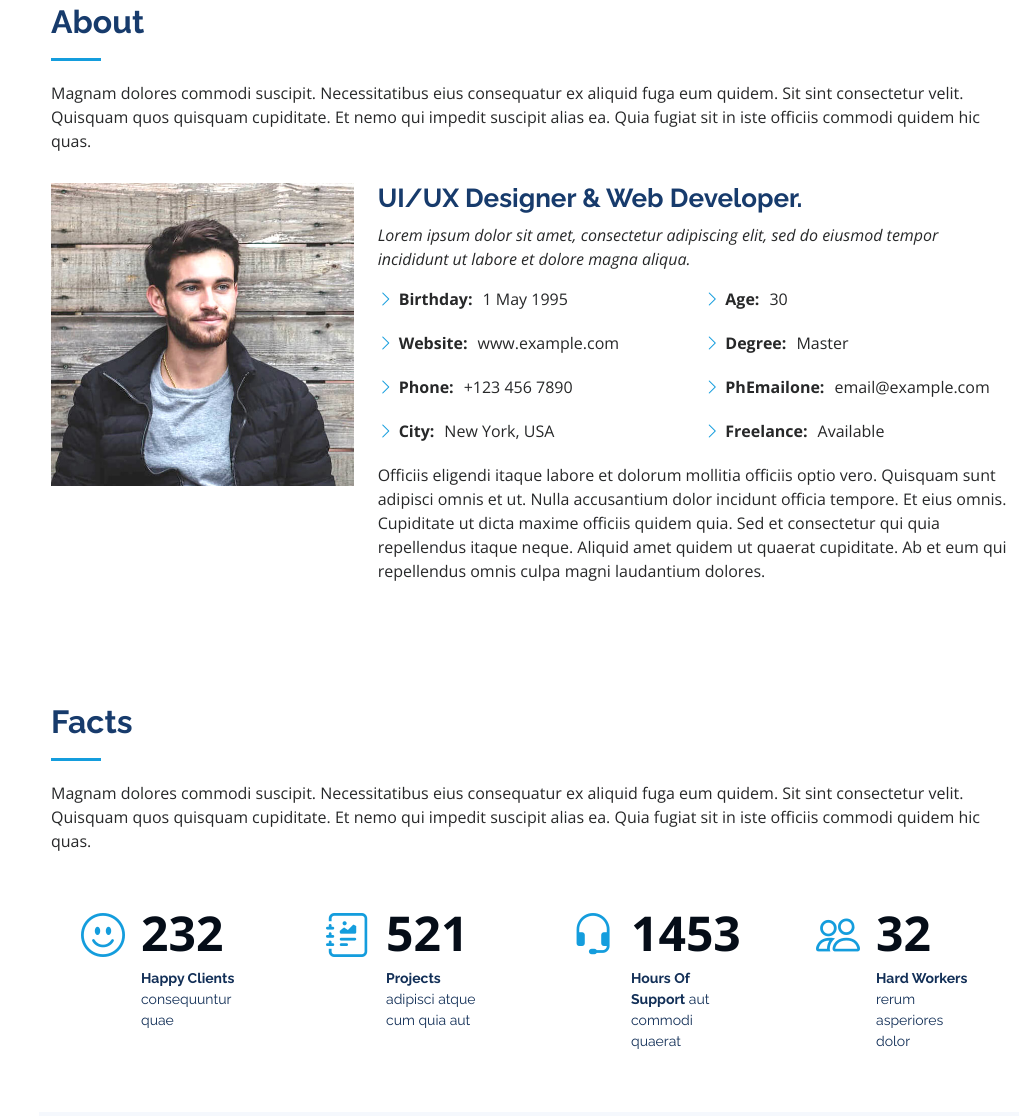
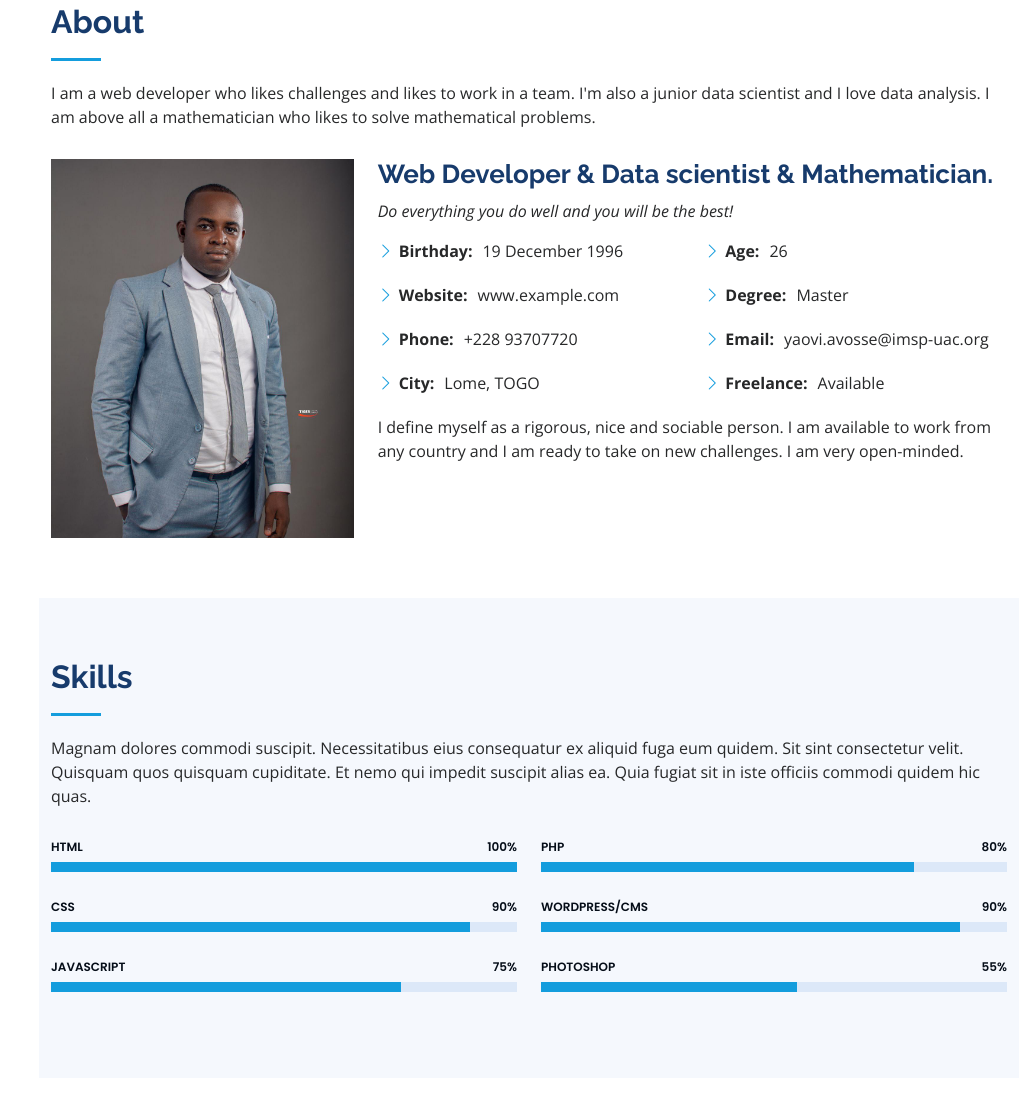
Before and after one commit to MariusAvosse/MonPortFolio, a plain HTML site: page index.html in a window 1280 px wide. Shown: the part 857-1973 px from the top of the page, without its empty margins (261-1280 px from the left). Drawn offline with nearby package versions, Linux system fonts and the light colour scheme.

Commit message:
Hero and About sections

```diff
--- a/assets/css/style.css
+++ b/assets/css/style.css
@@ -198,7 +198,7 @@ h1, h2, h3, h4, h5, h6 {
 #hero {
   width: 100%;
   height: 100vh;
-  background: url("../img/hero-bg.jpg") top center;
+  background: url("../img/marius1.jpg") top center;
   background-size: cover;
 }
 #hero:before {
--- a/index.html
+++ b/index.html
@@ -10,8 +10,8 @@
   <meta content="" name="keywords">
 
   <!-- Favicons -->
-  <link href="assets/img/favicon.png" rel="icon">
-  <link href="assets/img/apple-touch-icon.png" rel="apple-touch-icon">
+  <link href="assets/img/marius1.jpg" rel="icon">
+  <link href="assets/img/marius1.jpg" rel="apple-touch-icon">
 
   <!-- Google Fonts -->
   <link href="https://fonts.googleapis.com/css?family=Open+Sans:300,300i,400,400i,600,600i,700,700i|Raleway:300,300i,400,400i,500,500i,600,600i,700,700i|Poppins:300,300i,400,400i,500,500i,600,600i,700,700i" rel="stylesheet">
@@ -39,7 +39,7 @@
     <div class="d-flex flex-column">
 
       <div class="profile">
-        <img src="assets/img/profile-img.jpg" alt="" class="img-fluid rounded-circle">
+        <img src="assets/img/marius1.jpg" alt="" class="img-fluid rounded-circle">
         <h1 class="text-light"><a href="index.html">Marius  AVOSSE</a></h1>
         <div class="social-links mt-3 text-center">
           <a href="#" class="twitter"><i class="bx bxl-twitter"></i></a>
@@ -66,8 +66,8 @@
   <!-- ======= Hero Section ======= -->
   <section id="hero" class="d-flex flex-column justify-content-center align-items-center">
     <div class="hero-container" data-aos="fade-in">
-      <h1>Marius  AVOSSE</h1>
-      <p>Je suis <span class="typed" data-typed-items="Dévéloppeur, Mathématicien, Freelancer, Data Scientist"></span></p>
+      <p>Marius  AVOSSE</p>
+      <p>I'm <span class="typed" data-typed-items="Software developer, Mathematician, Freelancer, Data Scientist"></span></p>
     </div>
   </section><!-- End Hero -->
 
@@ -79,94 +79,49 @@
 
         <div class="section-title">
           <h2>About</h2>
-          <p>Magnam dolores commodi suscipit. Necessitatibus eius consequatur ex aliquid fuga eum quidem. Sit sint consectetur velit. Quisquam quos quisquam cupiditate. Et nemo qui impedit suscipit alias ea. Quia fugiat sit in iste officiis commodi quidem hic quas.</p>
+          <p>I am a web developer who likes challenges and likes to work in a team.
+            I'm also a junior data scientist and I love data analysis.
+            I am above all a mathematician who likes to solve mathematical problems.
+          </p>
         </div>
 
         <div class="row">
           <div class="col-lg-4" data-aos="fade-right">
-            <img src="assets/img/profile-img.jpg" class="img-fluid" alt="">
+            <img src="assets/img/marius1.jpg" class="img-fluid" alt="">
           </div>
           <div class="col-lg-8 pt-4 pt-lg-0 content" data-aos="fade-left">
-            <h3>UI/UX Designer &amp; Web Developer.</h3>
+            <h3>Web Developer &amp; Data scientist &amp; Mathematician.</h3>
             <p class="fst-italic">
-              Lorem ipsum dolor sit amet, consectetur adipiscing elit, sed do eiusmod tempor incididunt ut labore et dolore
-              magna aliqua.
+              Do everything you do well and you will be the best!
             </p>
             <div class="row">
               <div class="col-lg-6">
                 <ul>
-                  <li><i class="bi bi-chevron-right"></i> <strong>Birthday:</strong> <span>1 May 1995</span></li>
+                  <li><i class="bi bi-chevron-right"></i> <strong>Birthday:</strong> <span>19 December 1996</span></li>
                   <li><i class="bi bi-chevron-right"></i> <strong>Website:</strong> <span>www.example.com</span></li>
-                  <li><i class="bi bi-chevron-right"></i> <strong>Phone:</strong> <span>+123 456 7890</span></li>
-                  <li><i class="bi bi-chevron-right"></i> <strong>City:</strong> <span>New York, USA</span></li>
+                  <li><i class="bi bi-chevron-right"></i> <strong>Phone:</strong> <span>+228 93707720</span></li>
+                  <li><i class="bi bi-chevron-right"></i> <strong>City:</strong> <span>Lome, TOGO</span></li>
                 </ul>
               </div>
               <div class="col-lg-6">
                 <ul>
-                  <li><i class="bi bi-chevron-right"></i> <strong>Age:</strong> <span>30</span></li>
+                  <li><i class="bi bi-chevron-right"></i> <strong>Age:</strong> <span>26</span></li>
                   <li><i class="bi bi-chevron-right"></i> <strong>Degree:</strong> <span>Master</span></li>
-                  <li><i class="bi bi-chevron-right"></i> <strong>PhEmailone:</strong> <span>email@example.com</span></li>
+                  <li><i class="bi bi-chevron-right"></i> <strong>Email:</strong> <span>yaovi.avosse@imsp-uac.org</span></li>
                   <li><i class="bi bi-chevron-right"></i> <strong>Freelance:</strong> <span>Available</span></li>
                 </ul>
               </div>
             </div>
             <p>
-              Officiis eligendi itaque labore et dolorum mollitia officiis optio vero. Quisquam sunt adipisci omnis et ut. Nulla accusantium dolor incidunt officia tempore. Et eius omnis.
-              Cupiditate ut dicta maxime officiis quidem quia. Sed et consectetur qui quia repellendus itaque neque. Aliquid amet quidem ut quaerat cupiditate. Ab et eum qui repellendus omnis culpa magni laudantium dolores.
+              I define myself as a rigorous, nice and sociable person.
+              I am available to work from any country and I am ready to take on new challenges.
+              I am very open-minded.
             </p>
           </div>
         </div>
 
       </div>
     </section><!-- End About Section -->
-
-    <!-- ======= Facts Section ======= -->
-    <section id="facts" class="facts">
-      <div class="container">
-
-        <div class="section-title">
-          <h2>Facts</h2>
-          <p>Magnam dolores commodi suscipit. Necessitatibus eius consequatur ex aliquid fuga eum quidem. Sit sint consectetur velit. Quisquam quos quisquam cupiditate. Et nemo qui impedit suscipit alias ea. Quia fugiat sit in iste officiis commodi quidem hic quas.</p>
-        </div>
-
-        <div class="row no-gutters">
-
-          <div class="col-lg-3 col-md-6 d-md-flex align-items-md-stretch" data-aos="fade-up">
-            <div class="count-box">
-              <i class="bi bi-emoji-smile"></i>
-              <span data-purecounter-start="0" data-purecounter-end="232" data-purecounter-duration="1" class="purecounter"></span>
-              <p><strong>Happy Clients</strong> consequuntur quae</p>
-            </div>
-          </div>
-
-          <div class="col-lg-3 col-md-6 d-md-flex align-items-md-stretch" data-aos="fade-up" data-aos-delay="100">
-            <div class="count-box">
-              <i class="bi bi-journal-richtext"></i>
-              <span data-purecounter-start="0" data-purecounter-end="521" data-purecounter-duration="1" class="purecounter"></span>
-              <p><strong>Projects</strong> adipisci atque cum quia aut</p>
-            </div>
-          </div>
-
-          <div class="col-lg-3 col-md-6 d-md-flex align-items-md-stretch" data-aos="fade-up" data-aos-delay="200">
-            <div class="count-box">
-              <i class="bi bi-headset"></i>
-              <span data-purecounter-start="0" data-purecounter-end="1453" data-purecounter-duration="1" class="purecounter"></span>
-              <p><strong>Hours Of Support</strong> aut commodi quaerat</p>
-            </div>
-          </div>
-
-          <div class="col-lg-3 col-md-6 d-md-flex align-items-md-stretch" data-aos="fade-up" data-aos-delay="300">
-            <div class="count-box">
-              <i class="bi bi-people"></i>
-              <span data-purecounter-start="0" data-purecounter-end="32" data-purecounter-duration="1" class="purecounter"></span>
-              <p><strong>Hard Workers</strong> rerum asperiores dolor</p>
-            </div>
-          </div>
-
-        </div>
-
-      </div>
-    </section><!-- End Facts Section -->
 
     <!-- ======= Skills Section ======= -->
     <section id="skills" class="skills section-bg">
```
Also changed, not shown: inner-page.html (+2 -2 lines), portfolio-details.html (+2 -2 lines), assets/img/marius1.jpg (added).
